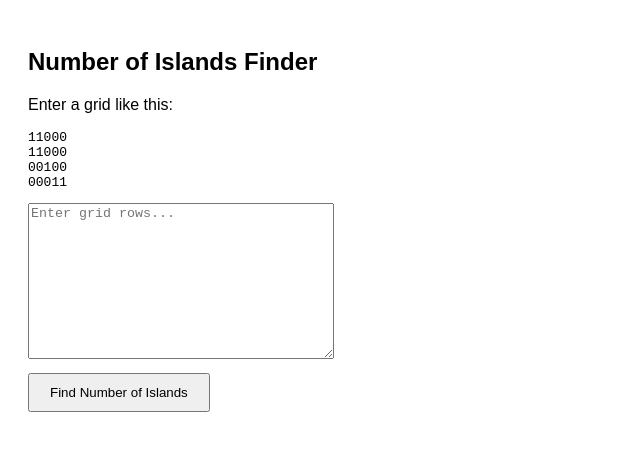
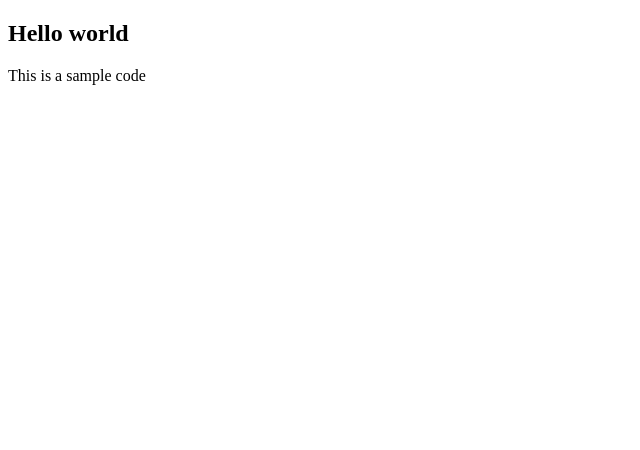
Before and after one commit to Nandhitharajendran/java, a plain HTML site: page index.html in a window 1280 px wide. Shown: the whole page, without its empty margins (0-640 px from the left). Drawn offline with Linux system fonts and the light colour scheme.

Commit message:
Update index.html

```diff
--- a/index.html
+++ b/index.html
@@ -1,62 +1,10 @@
 <!DOCTYPE html>
 <html>
 <head>
-    <title>Number of Islands</title>
-    <style>
-        body { font-family: Arial; padding: 20px; }
-        textarea { width: 300px; height: 150px; }
-        button { padding: 10px 20px; margin-top: 10px; }
-    </style>
+    <title>Nandhitha</title>
 </head>
 <body>
-
-<h2>Number of Islands Finder</h2>
-
-<p>Enter a grid like this:</p>
-<pre>
-11000
-11000
-00100
-00011
-</pre>
-
-<textarea id="gridInput" placeholder="Enter grid rows..."></textarea><br>
-<button onclick="findIslands()">Find Number of Islands</button>
-
-<h3 id="result"></h3>
-
-<script>
-function findIslands() {
-    const input = document.getElementById("gridInput").value.trim().split("\n");
-    const grid = input.map(row => row.trim().split(""));
-
-    const rows = grid.length;
-    const cols = grid[0].length;
-    let count = 0;
-
-    function dfs(i, j) {
-        if (i < 0 || j < 0 || i >= rows || j >= cols || grid[i][j] === '0') {
-            return;
-        }
-        grid[i][j] = '0';
-        dfs(i - 1, j);
-        dfs(i + 1, j);
-        dfs(i, j - 1);
-        dfs(i, j + 1);
-    }
-
-    for (let i = 0; i < rows; i++) {
-        for (let j = 0; j < cols; j++) {
-            if (grid[i][j] === '1') {
-                count++;
-                dfs(i, j);
-            }
-        }
-    }
-
-    document.getElementById("result").innerText = "Number of Islands: " + count;
-}
-</script>
-
+<h2>Hello world</h2>
+<p>This is a sample code</p>
 </body>
 </html>
```
